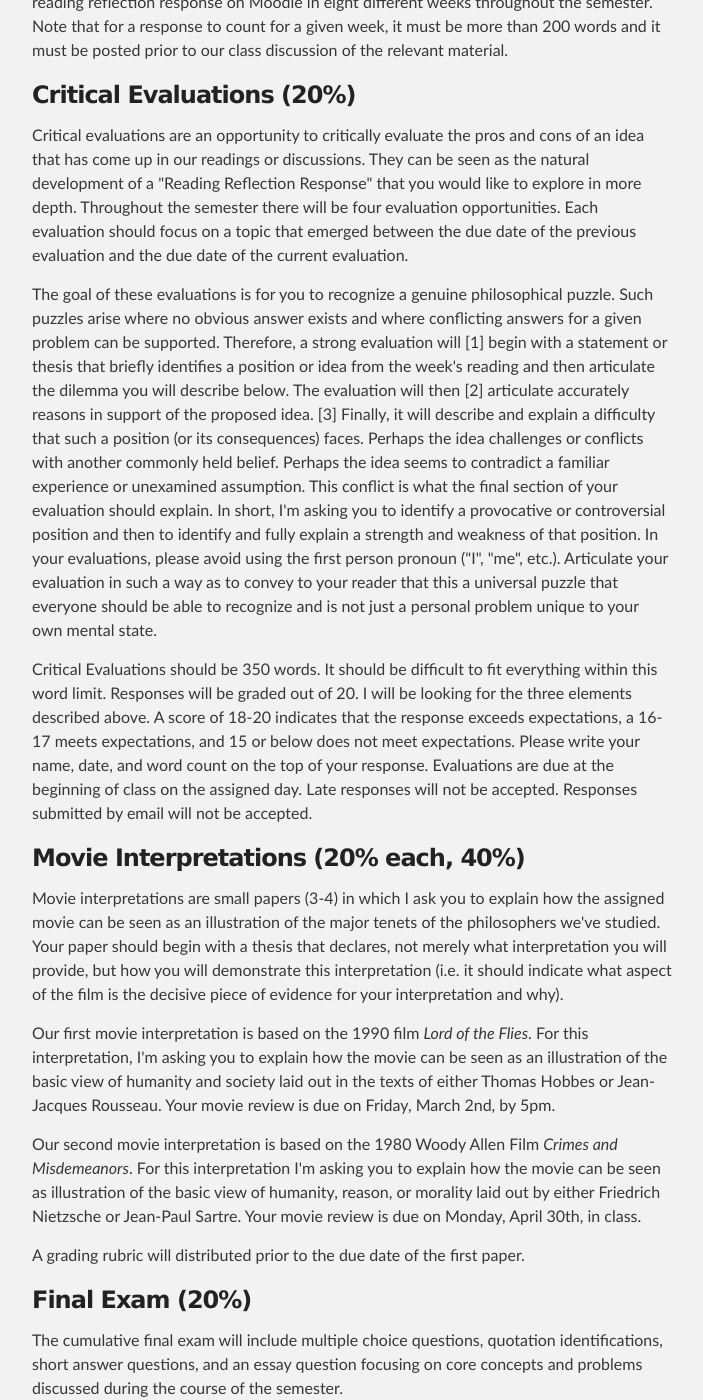
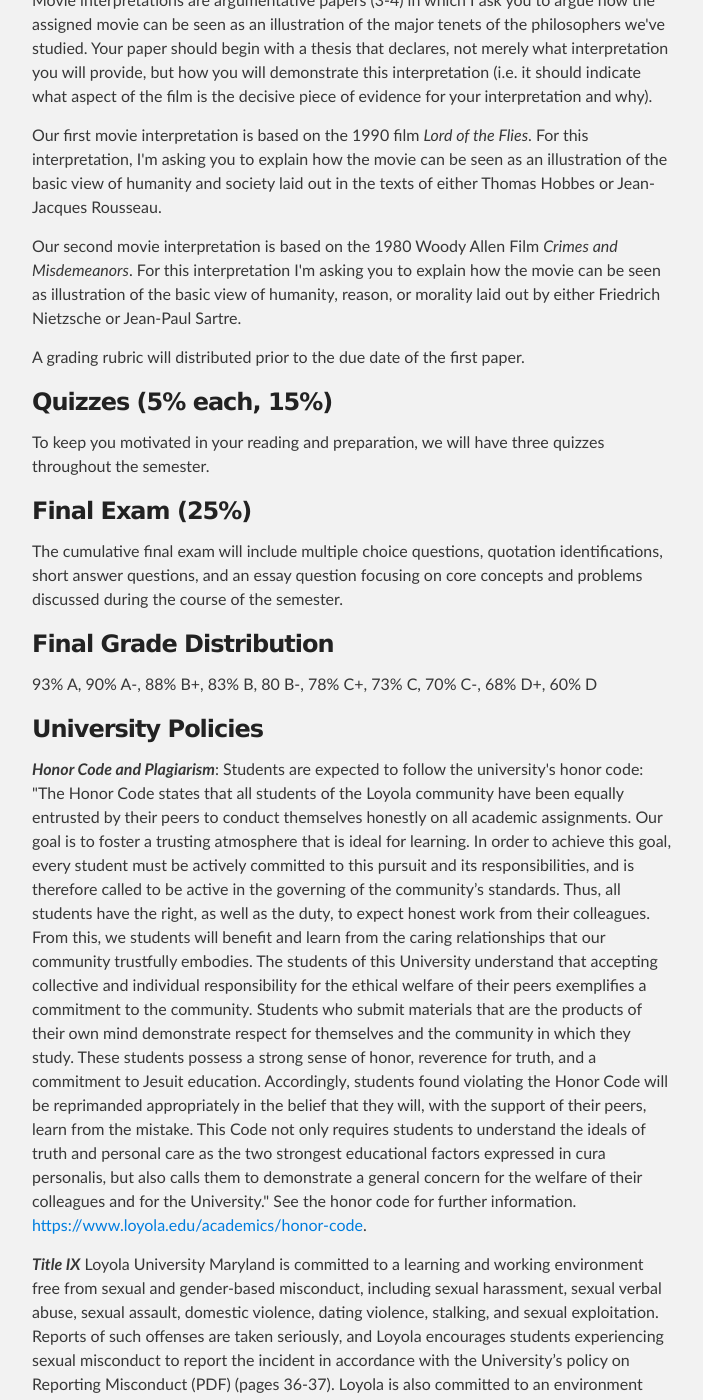
Before and after one commit to jeffreycwitt/jeffreycwitt.github.io, a Jekyll site: the page built from teaching/ProjectOfModernity.html, in a window 1280 px wide and 1400 px high, scrolled down 2445 px. Shown: the whole window, without its empty margins (288-991 px from the left). Built offline with Jekyll 4.4.1, drawn with Linux system fonts in a browser that asks for light colours; some of the changed text lies outside the part shown.

Commit message:
updated syllabi

```diff
--- a/teaching/ProjectOfModernity.html
+++ b/teaching/ProjectOfModernity.html
@@ -18,17 +18,15 @@
 
          <p>Philosophical Perspectives: The Project of Modernity</p>
 
-         <p>PL202-05/06 | Spring 2018</p>
+         <p>PL202-06/07 | Spring 2020</p>
 
-         <p>MW 3:00-4:15, Humanities Center, Room 002 (section 05) / MW 4:30-5:45, Humanities
-            Center, Room 002 (section 06)
-         </p>
+         <p>T/TH 12:15PM - 01:30PM (06); 01:40PM - 02:55PM (07), Maryland Hall, Room 344</p>
 
          <p>Dr. Jeffrey C. Witt | jcwitt [at] loyola [dot] edu | ext. 2947</p>
 
          <p>Philosophy Department 050M </p>
 
-         <p>Office Hours: Tue 11-2pm, Thu 1-3pm, and by appointment</p>
+         <p>Office Hours: T/TH 3pm-5pm, Fr 11am-1pm, and by appointment</p>
 
       </div>
 
@@ -68,7 +66,7 @@
             and others. Outcomes: Be able to see a problem from diverse vantage points. Be able
             to
             articulate both the pros and cons of perennial philosophical issues discussed in class.
-            Assignments: class discussions, critical evaluations, movie interpretations, exams.
+            Assignments: class discussions, movie interpretations, exams.
          </p>
 
          <p>3) Aims: Help students to question the values they take for granted and to think
@@ -101,7 +99,7 @@
 
          <div>
 
-            <h3 id="">Participation (20%)</h3>
+            <h3 id="">Participation (15%)</h3>
 
             <p><em style="font-weight: bold; text-decoration: none;">In-class involvement (5%):</em> In-class involvement is a small part
                of your grade that typically makes a big difference. Class involvement means, first
@@ -134,14 +132,6 @@
                our class.)
             </p>
 
-            <p><em style="font-weight: bold; text-decoration: none;">Reading Quizzes (5%):</em> To keep you motivated in your reading
-               and preparation, every couple of weeks I will begin class with an unannounced reading
-               quiz.
-               These short reading quizzes are designed to test that you've been keeping up with
-               the reading
-               and are able to recognize and follow the main claims by made the author.
-
-            </p>
 
             <p><em style="font-weight: bold; text-decoration: none;">Reading Reflection Responses (10%):</em> Good philosophical reading
                depends on sustained reflection on the arguments you read. It helps you lock in what
@@ -158,59 +148,13 @@
 
          </div>
 
-         <div>
-
-            <h3 id="">Critical Evaluations (20%)</h3>
-
-            <p>Critical evaluations are an opportunity to critically evaluate the pros and cons of
-               an idea
-               that has come up in our readings or discussions. They can be seen as the natural
-               development of a "Reading Reflection Response" that you would like to explore in more
-               depth. Throughout the semester there will be four evaluation opportunities. Each
-               evaluation should focus on a topic that emerged between the due date of the previous
-               evaluation and the due date of the current evaluation.
-            </p>
-
-            <p>The goal of these evaluations is for you to recognize a genuine philosophical puzzle.
-               Such puzzles arise where no obvious answer exists and where conflicting answers for
-               a
-               given problem can be supported. Therefore, a strong evaluation will [1] begin with
-               a
-               statement or thesis that briefly identifies a position or idea from the week's reading
-               and then articulate the dilemma you will describe below. The evaluation will then
-               [2]
-               articulate accurately reasons in support of the proposed idea. [3] Finally, it will
-               describe and explain a difficulty that such a position (or its consequences) faces.
-               Perhaps the idea challenges or conflicts with another commonly held belief. Perhaps
-               the idea seems to contradict a familiar experience or unexamined assumption. This
-               conflict is what the final section of your evaluation should explain. In short, I'm
-               asking you to identify a provocative or controversial position and then to identify
-               and fully explain a strength and weakness of that position. In your evaluations,
-               please avoid using the first person pronoun ("I", "me", etc.). Articulate your
-               evaluation in such a way as to convey to your reader that this a universal puzzle
-               that
-               everyone should be able to recognize and is not just a personal problem unique to
-               your
-               own mental state.
-            </p>
-
-            <p>Critical Evaluations should be 350 words. It should be difficult to fit everything
-               within this word limit. Responses will be graded out of 20. I will be looking for
-               the
-               three elements described above. A score of 18-20 indicates that the response exceeds
-               expectations, a 16-17 meets expectations, and 15 or below does not meet expectations.
-               Please write your name, date, and word count on the top of your response. Evaluations
-               are due at the beginning of class on the assigned day. Late responses will not be
-               accepted. Responses submitted by email will not be accepted.
-            </p>
-
-         </div>
 
          <div>
 
-            <h3 id="">Movie Interpretations (20% each, 40%)</h3>
+            <h3 id="">Movie Interpretations (22.5% each, 45%)</h3>
 
-            <p>Movie interpretations are small papers (3-4) in which I ask you to explain how the
+            <p>Movie interpretations are argumentative papers (3-4) in which I ask you to argue how
+               the
                assigned movie can be seen as an illustration of the major tenets of the philosophers
                we've studied. Your paper should begin with a thesis that declares, not merely what
                interpretation you will provide, but how you will demonstrate this interpretation
@@ -222,15 +166,15 @@
             <p>Our first movie interpretation is based on the 1990 film <em>Lord of the
                   Flies</em>. For this interpretation, I'm asking you to explain how the movie can be
                seen as an illustration of the basic view of humanity and society laid out in the
-               texts of either Thomas Hobbes or Jean-Jacques Rousseau. Your movie review is due on
-               Friday, March 2nd, by 5pm.
+               texts of either Thomas Hobbes or Jean-Jacques Rousseau.
+
             </p>
 
             <p>Our second movie interpretation is based on the 1980 Woody Allen Film <em>Crimes
                   and Misdemeanors</em>. For this interpretation I'm asking you to explain how the
                movie can be seen as illustration of the basic view of humanity, reason, or morality
-               laid out by either Friedrich Nietzsche or Jean-Paul Sartre. Your movie review is due
-               on Monday, April 30th, in class.
+               laid out by either Friedrich Nietzsche or Jean-Paul Sartre.
+
             </p>
 
             <p>A grading rubric will distributed prior to the due date of the first paper.</p>
@@ -239,7 +183,18 @@
 
          <div>
 
-            <h3 id="">Final Exam (20%)</h3>
+            <h3 id="">Quizzes (5% each, 15%)</h3>
+
+            <p>To keep you motivated in your reading
+               and preparation, we will have three quizzes throughout the semester.
+
+            </p>
+
+         </div>
+
+         <div>
+
+            <h3 id="">Final Exam (25%)</h3>
 
             <p>The cumulative final exam will include multiple choice questions, quotation
                identifications, short answer questions, and an essay question focusing on core
@@ -258,24 +213,64 @@
 
          <div>
 
-            <h3 id="">Honor Code and Plagiarism</h3>
+            <h3 id="">University Policies</h3>
 
-            <p>Students are expected to follow the university's honor code:</p>
+            <p><em style="font-weight: bold; text-decoration: none;">Honor Code and Plagiarism</em>: Students are expected to follow the university's honor code:
+               "The Honor Code states that all students of the Loyola community have been equally
+               entrusted
+               by their peers to conduct themselves honestly on all academic assignments. Our goal
+               is to
+               foster a trusting atmosphere that is ideal for learning. In order to achieve this
+               goal, every
+               student must be actively committed to this pursuit and its responsibilities, and is
+               therefore
+               called to be active in the governing of the community’s standards. Thus, all students
+               have the
+               right, as well as the duty, to expect honest work from their colleagues. From this,
+               we students
+               will benefit and learn from the caring relationships that our community trustfully
+               embodies.
 
-            <p>"The Honor Code states that all students of the Loyola Community have been equally
-               entrusted by their peers to conduct themselves honestly on all academic assignments.
-               The Students of this University understand that having collective and individual
-               responsibility for the ethical welfare of their peers exemplifies a commitment to
-               the
-               community. Students who submit materials that are the products of their own minds
-               demonstrate respect for themselves and the community in which they study. All outside
-               resources or information should be clearly acknowledged. If there is any doubt or
-               question regarding the use and documentation of outside sources for academic
-               assignments, your instructor should be consulted. Any violations of the Honor Code
-               will be handled by the Honor Council."
+               The students of this University understand that accepting collective and individual
+               responsibility
+               for the ethical welfare of their peers exemplifies a commitment to the community.
+               Students who
+               submit materials that are the products of their own mind demonstrate respect for themselves
+               and
+               the community in which they study. These students possess a strong sense of honor,
+               reverence for
+               truth, and a commitment to Jesuit education. Accordingly, students found violating
+               the Honor Code
+               will be reprimanded appropriately in the belief that they will, with the support of
+               their peers, learn
+               from the mistake.
+
+               This Code not only requires students to understand the ideals of truth and personal
+               care as
+               the two strongest educational factors expressed in cura personalis, but also calls
+               them to
+               demonstrate a general concern for the welfare of their colleagues and for the University."
+
+
+               See the honor code for further information. <a href="https://www.loyola.edu/academics/honor-code" target="_blank">https://www.loyola.edu/academics/honor-code</a>.
+
             </p>
 
-            <p>See the honor code for further information. <a href="http://www.loyola.edu/academic/honorcode.aspx" target="_blank">http://www.loyola.edu/academic/honorcode.aspx</a>.
+            <p>
+               <em style="font-weight: bold; text-decoration: none;">Title IX</em> Loyola University Maryland is committed to a learning and working environment
+               free from sexual and gender-based misconduct, including sexual harassment, sexual
+               verbal abuse,
+               sexual assault, domestic violence, dating violence, stalking, and sexual exploitation.
+
+               Reports of such offenses are taken seriously,
+               and Loyola encourages students experiencing sexual misconduct
+               to report the incident in accordance with the University’s policy on Reporting Misconduct
+               (PDF) (pages 36-37).
+               Loyola is also committed to an environment free of other forms of harassment and discrimination.
+
+               For information about policies and reporting resources,
+               please visit harassment and discrimination policy (PDF).
+
             </p>
 
          </div>
@@ -323,167 +318,223 @@
 
          <p id="week1" style="padding: 2px; font-size: 10px; text-indent: -10px;"><a href="http://moodle.loyola.edu/course/view.php?id=12161&amp;week=1" style="color: black;" target="_blank" title="click to view this week in Moodle">
                Week 1</a></p>
-         <p>Wed 1/17 Hobbes, Class Introduction; <em>Leviathan</em>,
-            "Introduction," pp. 117-118
+         <p>Tue Jan 14 -
+            Hobbes, Class Introduction; <em>Leviathan</em>, "Introduction," pp. 117-118
+         </p>
+
+
+         <p>Thu Jan 16 -
+            Hobbes, <em>Leviathan</em>, cc. 5-7, pp. 128-138 and cc. 10-13, pp.
+            143-157
          </p>
 
 
          <p id="week2" style="padding: 2px; font-size: 10px; text-indent: -10px;"><a href="http://moodle.loyola.edu/course/view.php?id=12161&amp;week=2" style="color: black;" target="_blank" title="click to view this week in Moodle">
                Week 2</a></p>
-         <p>Mon 1/22 Hobbes, <em>Leviathan</em>, cc. 5-7, pp. 128-138 and cc. 10-13, pp.
-            143-157
-         </p>
-
-         <p>Wed 1/24 Hobbes, <em>Leviathan</em>, cc. 14-15, pp. 160-171
+         <p>Tue Jan 21 -
+            Hobbes, <em>Leviathan</em>, cc. 14-15, pp. 160-171
          </p>
 
 
+         <p>Thu Jan 23 -
+            Hobbes, <em>Leviathan</em>, cc. 17-19, pp. 173-184
+
+         </p>
+
          <p id="week3" style="padding: 2px; font-size: 10px; text-indent: -10px;"><a href="http://moodle.loyola.edu/course/view.php?id=12161&amp;week=3" style="color: black;" target="_blank" title="click to view this week in Moodle">
                Week 3</a></p>
-         <p>Mon 1/29 Hobbes, <em>Leviathan</em>, cc. 17-19, pp. 173-184
+         <p>Tue Jan 28 -
+            Hobbes, <em>Leviathan</em> cc. 20-21, p. 184-193; c. 26,
+            pp. 208-217
          </p>
 
-         <p>Wed 1/31 Hobbes, <em>Leviathan</em> cc. 20-21, p. 184-193; c. 26,
-            pp. 208-217
+
+         <p>Thu Jan 30 -
+            Williams, David Lay, "Hobbes and Terrorism" (2009) (MR)
+
          </p>
 
 
          <p id="week4" style="padding: 2px; font-size: 10px; text-indent: -10px;"><a href="http://moodle.loyola.edu/course/view.php?id=12161&amp;week=4" style="color: black;" target="_blank" title="click to view this week in Moodle">
                Week 4</a></p>
-         <p>Mon 2/5 Williams, David Lay, "Hobbes and Terrorism" (2009) (MR); Due: Critical
-            Evaluation 1.
+         <p>Tue Feb 04 -
+            Rousseau, <em>Discourse on the Origins of Inequality</em>,
+            part 1, 379-395
+
          </p>
 
-         <p>Wed 2/7 Rousseau, <em>Discourse on the Origins of Inequality</em>,
-            part 1, 379-395
+
+         <p>Thu Feb 06 -
+            Rousseau, <em>Discourse on the Origins of Inequality</em>, part 2, pp.
+            395-410
          </p>
 
 
          <p id="week5" style="padding: 2px; font-size: 10px; text-indent: -10px;"><a href="http://moodle.loyola.edu/course/view.php?id=12161&amp;week=5" style="color: black;" target="_blank" title="click to view this week in Moodle">
                Week 5</a></p>
-         <p>Mon 2/12 Rousseau, <em>Discourse on the Origins of Inequality</em>, part 2, pp.
-            395-410
+         <p>Tue Feb 11 -
+            Rousseau, <em>On the Social Contract</em>, Book I, pp.
+            427-436
          </p>
 
-         <p>Wed 2/14 Rousseau, <em>On the Social Contract</em>, Book I, pp.
-            427-436
+
+         <p>Thu Feb 13 -
+            Rousseau, <em>On the Social Contract</em>, Book II, pp. 436-439
          </p>
 
 
          <p id="week6" style="padding: 2px; font-size: 10px; text-indent: -10px;"><a href="http://moodle.loyola.edu/course/view.php?id=12161&amp;week=6" style="color: black;" target="_blank" title="click to view this week in Moodle">
                Week 6</a></p>
-         <p>Mon 2/19 Rousseau, <em>On the Social Contract</em>, Book II, pp. 436-439.
+         <p>Tue Feb 18 -
+            Quiz 1 (Hobbes, Rousseau);
+            Begin Film - <em>Lord of the Flies</em> (1990)
+
          </p>
 
-         <p>Wed 2/21 Film - <em>Lord of the Flies</em> (1990); Due: Critical Evaluation 2
+
+         <p>Thu Feb 20 - Finish Film - <em>Lord of the Flies</em> (1990)
+
          </p>
 
 
          <p id="week7" style="padding: 2px; font-size: 10px; text-indent: -10px;"><a href="http://moodle.loyola.edu/course/view.php?id=12161&amp;week=7" style="color: black;" target="_blank" title="click to view this week in Moodle">
                Week 7</a></p>
-         <p>Mon 2/26 Kant, <em>Grounding for the Metaphysics of Morals</em>, Section 1, pp.
+         <p>Tue Feb 25 -
+            Kant, <em>Grounding for the Metaphysics of Morals</em>, Section 1, pp.
             7-17 (MR)
+
          </p>
 
 
-         <p>Wed 2/28 Kant, <em>Conjectures on the Beginning of Human
-               History</em>, pp. 221-228 (MR)
+         <p>Thu Feb 27 -
+            Kant, <em>Grounding for the Metaphysics of Morals</em>, Section 1, pp.
+            7-17 (MR)
+
+            (Due: Movie Interpretation 1)
+
          </p>
-
-         <p>Fri 3/2 Due: Movie Interpretation 1</p>
 
 
          <p id="week8" style="padding: 2px; font-size: 10px; text-indent: -10px;"><a href="http://moodle.loyola.edu/course/view.php?id=12161&amp;week=8" style="color: black;" target="_blank" title="click to view this week in Moodle">
                Week 8</a></p>
-         <p>Mon 3/5 Spring Break</p>
+         <p>Tue Mar 3 Spring Break</p>
 
-         <p>Wed 3/7 Spring Break</p>
+         <p>Thur Mar 5 Spring Break</p>
 
 
          <p id="week9" style="padding: 2px; font-size: 10px; text-indent: -10px;"><a href="http://moodle.loyola.edu/course/view.php?id=12161&amp;week=9" style="color: black;" target="_blank" title="click to view this week in Moodle">
                Week 9</a></p>
-         <p>Tue 3/12 Kant, <em>Conjectures on the Beginning of Human History</em>, pp.
-            229-234 (MR); Kant, <em>What is Enlightenment</em>, pp. 522-525
+         <p>Tue Mar 10  -
+            Kant, <em>What is Enlightenment</em>, pp. 522-525
+
+
          </p>
 
-         <p>Wed 3/14 Bentham, <em>An Introduction to Principles of Morals and
+
+
+         <p>Thu Mar 12 -
+            Bentham, <em>An Introduction to Principles of Morals and
                Legislation</em>, cc. 1, 4, 7, pp. 585-597; Karen Lebacqz, "The Utilitarian
             Challenge: John Stuart Mill", pp. 15-32 (MR)
+
          </p>
 
 
          <p id="week10" style="padding: 2px; font-size: 10px; text-indent: -10px;"><a href="http://moodle.loyola.edu/course/view.php?id=12161&amp;week=10" style="color: black;" target="_blank" title="click to view this week in Moodle">
                Week 10</a></p>
-         <p>Mon 3/19 Karen Lebacqz, "A Contract Response: John Rawls", pp. 33-50 (MR) </p>
+         <p>Tue March 17 -
+            Karen Lebacqz, "A Contract Response: John Rawls", pp. 33-50 (MR)
+         </p>
 
-         <p>Wed 3/21 Mill, On Liberty, c. 1, pp. 592-599; c. 3, pp. 620-630</p>
+
+         <p>Thu Mar 19 -
+            Mill, On Liberty, c. 1, pp. 592-599; c. 3, pp. 620-630
+         </p>
 
 
          <p id="week11" style="padding: 2px; font-size: 10px; text-indent: -10px;"><a href="http://moodle.loyola.edu/course/view.php?id=12161&amp;week=11" style="color: black;" target="_blank" title="click to view this week in Moodle">
                Week 11</a></p>
-         <p>Mon 3/26 Mill, <em>On Liberty</em>, c. 4 pp. 630-639
+         <p>Tue March 24 -
+            Mill, <em>On Liberty</em>, c. 4 pp. 630-639
          </p>
 
-         <p>Wed 3/28 Marx, <em>German Ideology</em>, pp. 775-797; Fromm, "Marx's Historical
-            Materialism" (MR); Fromm, "The Problem of Consciousness, Social Structure and the
-            Use of
-            Force" (MR); Due: Critical Evaluation 3.
+
+         <p>Thu Mar 26 -
+            Quiz 2 (Kant, Bentham, Mill);
+            Marx, <em>German Ideology</em>, pp. 775-797;
+            Fromm, "Marx's Historical Materialism" (MR);
+            Fromm, "The Problem of Consciousness, Social Structure and the Use of Force" (MR);
+
          </p>
 
 
          <p id="week12" style="padding: 2px; font-size: 10px; text-indent: -10px;"><a href="http://moodle.loyola.edu/course/view.php?id=12161&amp;week=12" style="color: black;" target="_blank" title="click to view this week in Moodle">
                Week 12</a></p>
-         <p>Mon 4/2 Easter Break</p>
+         <p>Tue Mar 31 -
+            Marx, <em>Alienated Labor</em>, pp. 766-772 (MR);
+            Fromm, Alienation (MR)
+         </p>
 
-         <p>Wed 4/4 Marx, <em>Alienated Labor</em>, pp. 766-772 (MR); Fromm,
-            Alienation (MR)
+
+         <p>Thu Apr 02 -
+            Nietzsche, <em>Genealogy of Morals</em>, Preface, pp. 865-869; 1st
+            Treatise, pp. 869-884
+
          </p>
 
 
          <p id="week13" style="padding: 2px; font-size: 10px; text-indent: -10px;"><a href="http://moodle.loyola.edu/course/view.php?id=12161&amp;week=13" style="color: black;" target="_blank" title="click to view this week in Moodle">
                Week 13</a></p>
-         <p>Mon 4/9 Nietzsche, <em>Genealogy of Morals</em>, Preface, pp. 865-869; 1st
-            Treatise, pp. 869-884
+         <p>Tue Apr 07
+            - Nietzsche, <em>Genealogy of Morals</em>, 2nd Treatise,
+            pp. 884-903
+
          </p>
 
-         <p>Wed 4/11 Nietzsche, <em>Genealogy of Morals</em>, 2nd Treatise,
-            pp. 884-903
-         </p>
+         <p>Thu Apr 09 - Easter</p>
 
 
          <p id="week14" style="padding: 2px; font-size: 10px; text-indent: -10px;"><a href="http://moodle.loyola.edu/course/view.php?id=12161&amp;week=14" style="color: black;" target="_blank" title="click to view this week in Moodle">
                Week 14</a></p>
-         <p>Mon 4/16 Sartre, <em>Existentialism is a Humanism</em>, pp. 1-16
+         <p>Tue Apr 14 -
+            Sartre, <em>Existentialism is a Humanism</em>, pp. 1-16
+
          </p>
 
-         <p>Wed 4/18 Film - <em>Crimes and Misdemeanors</em> (1989); Due: Critical
-            Evaluation 4.
+         <p>
+            Thu Apr 16 - Quiz 3 (Marx, Nietzsche, Sartre);
+            Begin Film - <em>Crimes and Misdemeanors</em> (1989)
+
          </p>
-
 
          <p id="week15" style="padding: 2px; font-size: 10px; text-indent: -10px;"><a href="http://moodle.loyola.edu/course/view.php?id=12161&amp;week=15" style="color: black;" target="_blank" title="click to view this week in Moodle">
                Week 15</a></p>
-         <p>Mon 4/23 Simone De Beauvoir, <em>Second Sex</em>, "Introduction," pp. xix-xxxv
+         <p>
+            Tue Apr 21 -
+            Finish Film - <em>Crimes and Misdemeanors</em> (1989);
+            Simone De Beauvoir, <em>Second Sex</em>, "Introduction," pp. xix-xxxv
             (MR)
          </p>
 
-         <p>Wed 4/25 Simone De Beauvoir, <em>Second Sex</em>, "Woman's
+         <p>Thu Apr 23 -
+            Simone De Beauvoir, <em>Second Sex</em>, "Woman's
             Situation and Character," pp. 597-628 (MR)
          </p>
 
 
          <p id="week16" style="padding: 2px; font-size: 10px; text-indent: -10px;"><a href="http://moodle.loyola.edu/course/view.php?id=12161&amp;week=16" style="color: black;" target="_blank" title="click to view this week in Moodle">
                Week 16</a></p>
-         <p>Mon 4/30 Simone De Beauvoir, <em>Second Sex</em>, "Conclusion," pp. 716-732
-            (MR) Due: Movie Interpretation 2
+         <p>Tue Apr 28 -
+            Simone De Beauvoir, <em>Second Sex</em>, "Conclusion," pp. 716-732
+            (MR); (Due: Movie Interpretation 2)
          </p>
 
 
          <p>Final Exam</p>
 
-         <p>05/3pm Class - Wednesday, May 2, 1:00pm</p>
+         <p>06 - 12:15 Class - Thu, May 07, 1:00pm</p>
 
-         <p>06/4:30pm Class - Monday, May 7, 1:00pm</p>
+         <p>07 - 1:40pm Class - Monday, May 5, 9:00am</p>
 
       </div>
 
```
Also changed, not shown: teaching/MedievalWorld.html (+59 -23 lines).
